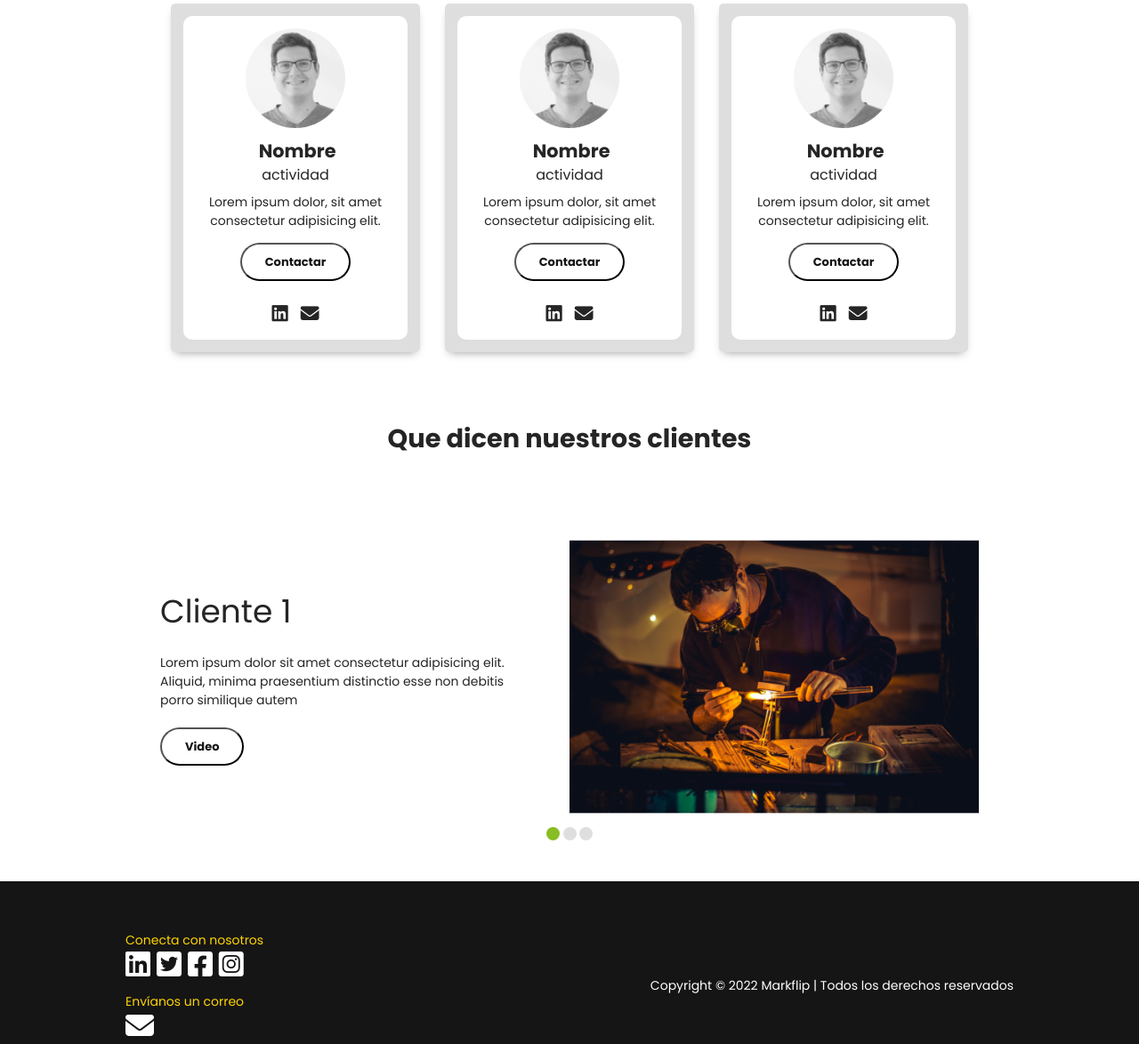
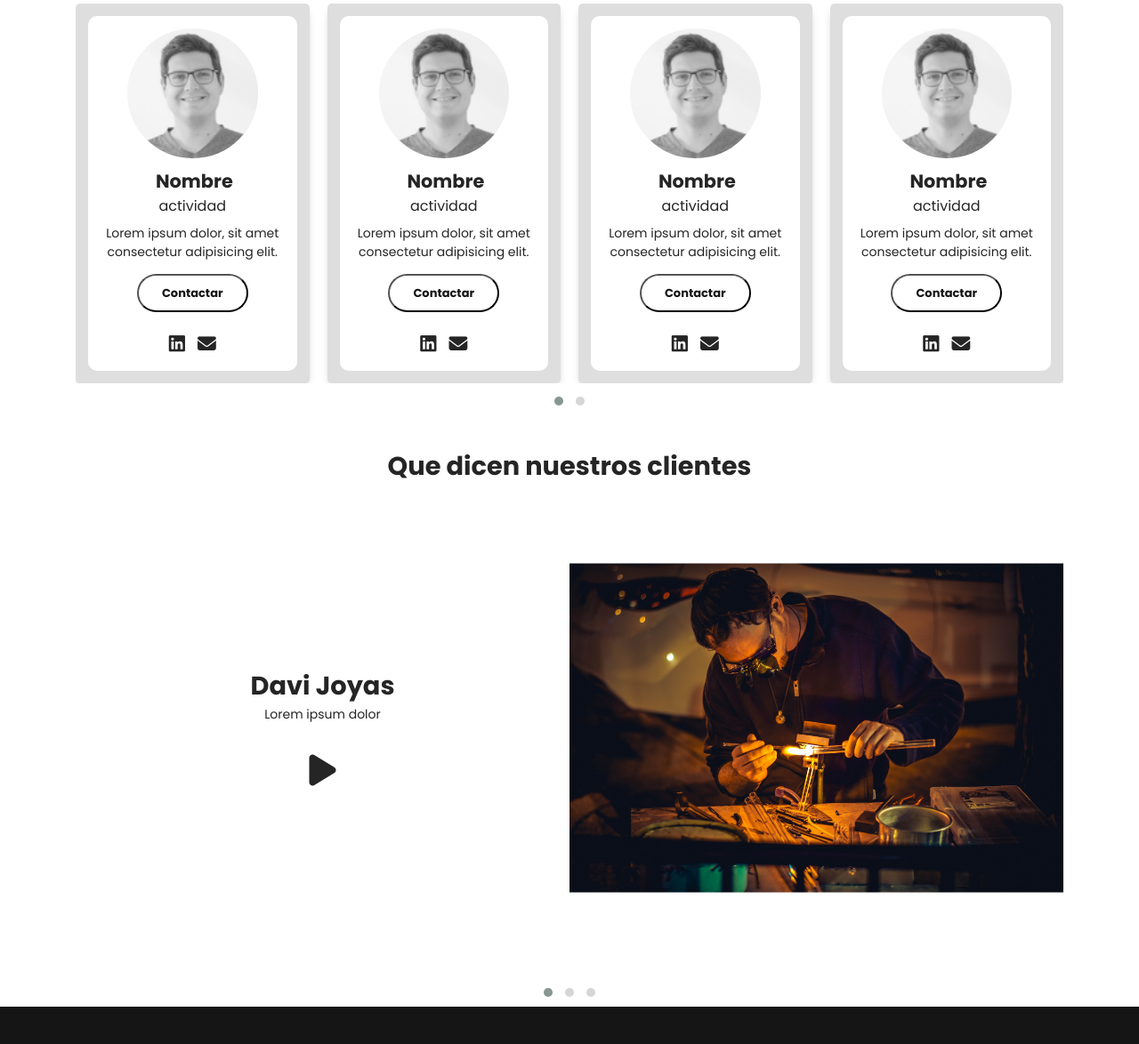
Before and after one commit to Petersonvaladao/markflip, a plain HTML site: page index.html in a window 1280 px wide. Shown: the part 1604-2778 px from the top of the page at 89% size. Drawn offline with nearby package versions, Linux system fonts and the light colour scheme.

Commit message:
add carousel clients

```diff
--- a/index.html
+++ b/index.html
@@ -7,6 +7,11 @@
   <meta name="viewport" content="width=device-width, initial-scale=1.0" />
   <link rel="stylesheet" href="reset.css">
   <link rel="stylesheet" href="style.css">
+
+
+  <link rel="stylesheet" href="https://cdnjs.cloudflare.com/ajax/libs/OwlCarousel2/2.3.4/assets/owl.carousel.min.css" integrity="sha512-tS3S5qG0BlhnQROyJXvNjeEM4UpMXHrQfTGmbQ1gKmelCxlSEBUaxhRBj/EFTzpbP4RVSrpEikbmdJobCvhE3g==" crossorigin="anonymous" referrerpolicy="no-referrer" />
+  <link rel="stylesheet" href="https://cdnjs.cloudflare.com/ajax/libs/OwlCarousel2/2.3.4/assets/owl.theme.default.min.css" integrity="sha512-sMXtMNL1zRzolHYKEujM2AqCLUR9F2C4/05cdbxjjLSRvMQIciEPCQZo++nk7go3BtSuK9kfa/s+a4f4i5pLkw==" crossorigin="anonymous" referrerpolicy="no-referrer" />
+
 
   <script src="https://unpkg.com/scrollreveal"></script>
 
@@ -121,70 +126,148 @@
     </section>
 
     <section id="equipo2" class="padding-block-600 fade-in">
-      <div class="container team-card-section">
+      <div class="container">
         <h2 class="secondary-heading align-center">Cuenta conosotros!</h2>
-        <div class="team">
-          <div class="team-card">
-            <div class="card-inner">
-              <img src="img/eric.png" alt="">
-              <h3>Nombre</h3>
-              <h4>actividad</h4>
-              <p>Lorem ipsum dolor, sit amet consectetur adipisicing elit.</p>
-              <button class="login-btn">Contactar</button>
-              <div class="card-social-media">
-                <a href="#"><i class="fa-brands fa-linkedin card-social-logo"></i></a>
-                <a href="#"><i class="fa-solid fa-envelope card-social-logo"></i></a>
+
+        <div class="team team-carousel owl-carousel owl-theme">
+
+          <div class="item">
+            <div class="team-card">
+              <div class="card-inner">
+                <img src="img/eric.png" alt="">
+                <h3>Nombre</h3>
+                <h4>actividad</h4>
+                <p>Lorem ipsum dolor, sit amet consectetur adipisicing elit.</p>
+                <button class="login-btn">Contactar</button>
+                <div class="card-social-media">
+                  <a href="#"><i class="fa-brands fa-linkedin card-social-logo"></i></a>
+                  <a href="#"><i class="fa-solid fa-envelope card-social-logo"></i></a>
+                </div>
               </div>
             </div>
           </div>
 
-          <div class="team-card">
-            <div class="card-inner">
-              <img src="img/eric.png" alt="">
-              <h3>Nombre</h3>
-              <h4>actividad</h4>
-              <p>Lorem ipsum dolor, sit amet consectetur adipisicing elit.</p>
-              <button class="login-btn">Contactar</button>
-              <div class="card-social-media">
-                <a href="#"><i class="fa-brands fa-linkedin card-social-logo"></i></a>
-                <a href="#"><i class="fa-solid fa-envelope card-social-logo"></i></a>
+          <div class="item">
+            <div class="team-card">
+              <div class="card-inner">
+                <img src="img/eric.png" alt="">
+                <h3>Nombre</h3>
+                <h4>actividad</h4>
+                <p>Lorem ipsum dolor, sit amet consectetur adipisicing elit.</p>
+                <button class="login-btn">Contactar</button>
+                <div class="card-social-media">
+                  <a href="#"><i class="fa-brands fa-linkedin card-social-logo"></i></a>
+                  <a href="#"><i class="fa-solid fa-envelope card-social-logo"></i></a>
+                </div>
               </div>
             </div>
           </div>
 
-          <div class="team-card">
-            <div class="card-inner">
-              <img src="img/eric.png" alt="">
-              <h3>Nombre</h3>
-              <h4>actividad</h4>
-              <p>Lorem ipsum dolor, sit amet consectetur adipisicing elit.</p>
-              <button class="login-btn">Contactar</button>
-              <div class="card-social-media">
-                <a href="#"><i class="fa-brands fa-linkedin card-social-logo"></i></a>
-                <a href="#"><i class="fa-solid fa-envelope card-social-logo"></i></a>
+          <div class="item">
+            <div class="team-card">
+              <div class="card-inner">
+                <img src="img/eric.png" alt="">
+                <h3>Nombre</h3>
+                <h4>actividad</h4>
+                <p>Lorem ipsum dolor, sit amet consectetur adipisicing elit.</p>
+                <button class="login-btn">Contactar</button>
+                <div class="card-social-media">
+                  <a href="#"><i class="fa-brands fa-linkedin card-social-logo"></i></a>
+                  <a href="#"><i class="fa-solid fa-envelope card-social-logo"></i></a>
+                </div>
               </div>
             </div>
           </div>
+
+          <div class="item">
+            <div class="team-card">
+              <div class="card-inner">
+                <img src="img/eric.png" alt="">
+                <h3>Nombre</h3>
+                <h4>actividad</h4>
+                <p>Lorem ipsum dolor, sit amet consectetur adipisicing elit.</p>
+                <button class="login-btn">Contactar</button>
+                <div class="card-social-media">
+                  <a href="#"><i class="fa-brands fa-linkedin card-social-logo"></i></a>
+                  <a href="#"><i class="fa-solid fa-envelope card-social-logo"></i></a>
+                </div>
+              </div>
+            </div>
+          </div>
+
+          <div class="item">
+            <div class="team-card">
+              <div class="card-inner">
+                <img src="img/eric.png" alt="">
+                <h3>Nombre</h3>
+                <h4>actividad</h4>
+                <p>Lorem ipsum dolor, sit amet consectetur adipisicing elit.</p>
+                <button class="login-btn">Contactar</button>
+                <div class="card-social-media">
+                  <a href="#"><i class="fa-brands fa-linkedin card-social-logo"></i></a>
+                  <a href="#"><i class="fa-solid fa-envelope card-social-logo"></i></a>
+                </div>
+              </div>
+            </div>
+          </div>
+
+
         </div>
       </div>
     </section>
 
-    <section id="clients" class="padding-block-600 fade-in">
-      <div class="container team-card-section">
+    <section id="clients">
+      <div class="container">
         <h2 class="secondary-heading align-center">Que dicen nuestros clientes</h2>
-        <div class="slider">
-          <input type="radio" name="toggle" id="btn-1" checked>
-          <input type="radio" name="toggle" id="btn-2">
-          <input type="radio" name="toggle" id="btn-3">
 
-          <div class="slider-controls">
-            <label for="btn-1"></label>
-            <label for="btn-2"></label>
-            <label for="btn-3"></label>
+        <div class="clients-carousel owl-carousel owl-theme">
+
+          <div class="item">
+            <div class="slide">
+              <div class="slide-content">
+                <h2 class="slide-title">Davi Joyas</h2>
+                <p class="slide-text">Lorem ipsum dolor</p>
+                <a href=""><i class="fa-solid fa-play play-btn"></i></a>
+              </div>
+              <div class="slide-image">
+                <img src="img/testimonial3.png" alt="">
+              </div>
+            </div>
           </div>
-          <ul class="slides">
 
-            <!-- <li class="slide">
+          <div class="item">
+            <div class="slide">
+              <div class="slide-content">
+                <h2 class="slide-title">Don Laurindo</h2>
+                <p class="slide-text">Lorem ipsum dolor</p>
+                <a href=""><i class="fa-solid fa-play play-btn"></i></a>
+
+              </div>
+              <div class="slide-image">
+                <img src="img/testimonial2.png" alt="">
+              </div>
+            </div>
+          </div>
+
+          <div class="item">
+            <div class="slide">
+              <div class="slide-content">
+                <h2 class="slide-title">Otro cliente</h2>
+                <p class="slide-text">Lorem ipsum dolor</p>
+                <a href=""><i class="fa-solid fa-play play-btn"></i></a>
+
+              </div>
+              <div class="slide-image">
+                <img src="img/testimonial1.png" alt="">
+              </div>
+            </div>
+          </div>
+
+        </div>
+      </div>
+
+
+      <!-- <li class="slide">
               <div class="slide-content">
                 <h2 class="slide-title">Davi Joyas</h2>
                 <p class="slide-text">Lorem ipsum dolor sit amet consectetur adipisicing elit. Aliquid, minima praesentium distinctio esse non debitis porro similique autem..</p>
@@ -199,49 +282,8 @@
               </div>
             </li> -->
 
-            <li class="slide">
-              <div class="slide-inner">
-                <div class="slide-content">
-                  <h2 class="slide-title">Cliente 1</h2>
-                  <p class="slide-text">Lorem ipsum dolor sit amet consectetur adipisicing elit. Aliquid, minima praesentium distinctio esse non debitis porro similique autem</p>
-                  <button class="login-btn">Video</button>
-                </div>
-                <div class="slide-image">
-                  <img src="img/testimonial3.png" alt="testimonial">
-                </div>
-              </div>
-            </li>
+    </section>
 
-            <li class="slide">
-              <div class="slide-inner">
-                <div class="slide-content">
-                  <h2 class="slide-title">Cliente 2</h2>
-                  <p class="slide-text">Lorem ipsum dolor sit amet consectetur adipisicing elit. Aliquid, minima praesentium distinctio esse non debitis porro similique autem</p>
-                  <button class="login-btn">Audio</button>
-
-                </div>
-                <div class="slide-image">
-                  <img src="img/testimonial1.png" alt="testimonial">
-                </div>
-              </div>
-            </li>
-
-            <li class="slide">
-              <div class="slide-inner">
-                <div class="slide-content">
-                  <h2 class="slide-title">Cliente 3</h2>
-                  <p class="slide-text">Lorem ipsum dolor sit amet consectetur adipisicing elit. Aliquid, minima praesentium distinctio esse non debitis porro similique autem</p>
-                  <button class="login-btn">Audio</button>
-                </div>
-                <div class="slide-image">
-                  <img src="img/testimonial2.png" alt="testimonial">
-                </div>
-              </div>
-            </li>
-          </ul>
-        </div>
-      </div>
-    </section>
   </main>
 
   <footer class="footer-section">
@@ -272,6 +314,62 @@
 
 
 
+  <script src="https://cdnjs.cloudflare.com/ajax/libs/jquery/3.6.1/jquery.min.js" integrity="sha512-aVKKRRi/Q/YV+4mjoKBsE4x3H+BkegoM/em46NNlCqNTmUYADjBbeNefNxYV7giUp0VxICtqdrbqU7iVaeZNXA==" crossorigin="anonymous" referrerpolicy="no-referrer"></script>
+  <script src="https://cdnjs.cloudflare.com/ajax/libs/OwlCarousel2/2.3.4/owl.carousel.min.js" integrity="sha512-bPs7Ae6pVvhOSiIcyUClR7/q2OAsRiovw4vAkX+zJbw3ShAeeqezq50RIIcIURq7Oa20rW2n2q+fyXBNcU9lrw==" crossorigin="anonymous" referrerpolicy="no-referrer"></script>
+
+
+  <script>
+
+    $('.team-carousel').owlCarousel({
+      loop: true,
+      margin: 20,
+      responsiveClass: true,
+      responsive: {
+        0: {
+          items: 1,
+          nav: false
+        },
+        600: {
+          items: 2,
+          nav: false
+        },
+        1000: {
+          items: 4,
+          nav: false,
+          loop: false
+        }
+      }
+    })
+
+
+    $('.clients-carousel').owlCarousel({
+      loop: true,
+      margin: 10,
+      responsiveClass: true,
+      responsive: {
+        0: {
+          items: 1,
+          nav: false
+        },
+        600: {
+          items: 1,
+          nav: false
+        },
+        1000: {
+          items: 1,
+          nav: false,
+          loop: true
+        }
+      }
+    })
+
+
+
+  </script>
+
+
+
+
   <script src="main.js"></script>
 </body>
 
--- a/style.css
+++ b/style.css
@@ -168,6 +168,7 @@ Header & Nav
   padding-top: var(--size-700);
   width: 100%;
   position: fixed;
+  z-index: 10;
   background-color: rgba(255, 255, 255, 0.90);
   /* box-shadow: 1px 1px 15px rgba(21, 21, 21, 0.05); */
 }
@@ -406,6 +407,11 @@ About
   gap: 0.2em;
 }
 
+.grid-box {
+  padding: 1.5em;
+  background-color: #151515;
+}
+
 @media (max-width: 50em) {
 
   #about {
@@ -431,22 +437,7 @@ About
 Equipo 2
 ==================*/
 
-
-.grid-box {
-  padding: 1.5em;
-  background-color: #151515;
-}
-
-.team-card-section {
-display: flex;
-flex-direction: column;
-align-items: center;
-}
-
 .team {
-  display: grid;
-  grid-template-columns: 1fr 1fr 1fr;
-  gap: 2em;
   margin-top: 3em;
 }
 
@@ -457,7 +448,6 @@ align-items: center;
   align-items: center;
   border-radius: 10em;
   text-align: center;
-  max-width: 20em;
   background-color: var(--clr-neutral-300);
   padding: 1em;
   border-radius: 5px;
@@ -471,8 +461,8 @@ align-items: center;
   transform: translateY(-0.5%);
 }
 
-.team-card img {
-  width: 8em;
+.card-inner img {
+  padding: 0 30px;
   border-radius: 50%;
 }
 
@@ -507,8 +497,8 @@ align-items: center;
 }
 
 @media (max-width: 50em) {
-  .team {
-    grid-template-columns: 1fr;
+  .item {
+    padding: 0 20px;
   }
 }
 
@@ -516,172 +506,34 @@ align-items: center;
 Clientes
 ==================*/
 
-/* carousel */
-.slider {
-  position: relative;
-  width: 960px;
-  padding:  220px;
-  margin: 0 auto;
-  overflow: hidden;
-}
-
-.slider-controls {
-  position: absolute;
-  bottom: 0;
-  left: 50%;
-  width: 200px;
-  text-align: center;
-  transform: translatex(-50%);
-  z-index: 1000;
-  list-style: none;
-  text-align: center;
-}
-
-.slider input[type="radio"] {
-  position: absolute;
-  top: 0;
-  left: 0;
-  opacity: 0;
-  width: 0;
-  height: 0;
-}
-
-.slider-controls label {
-  display: inline-block;
-  border: none;
-  height: 15px;
-  width: 15px;
-  border-radius: 50%;
-  cursor: pointer;
-  background-color: var(--clr-neutral-300);
-  transition: background-color 0.2s linear;
-}
-
-#btn-1:checked ~ .slider-controls label[for="btn-1"] {
-  background-color: var(--clr-accent-100);
-}
-
-#btn-2:checked ~ .slider-controls label[for="btn-2"] {
-  background-color: var(--clr-accent-100);
-}
-
-#btn-3:checked ~ .slider-controls label[for="btn-3"] {
-  background-color: var(--clr-accent-100);
-}
-
-/* SLIDES */
 .slide {
-  position: absolute;
-  top: 0;
-  left: 0;
-  display: flex;
-  justify-content: space-between;
-  padding: 20px;
-  opacity: 0;
-  transform: translatex(-100%);
-  transition: transform 250ms linear;
-}
-
-.slide-content {
-  width: 400px;
-}
-
-.slide-inner {
   display: grid;
   grid-template-columns: 1fr 1fr;
   align-items: center;
 }
 
-.slide-title {
-  margin-bottom: 20px;
-  font-size: 36px;
+.slide-content {
+text-align: center;
 }
 
-.slide-text {
-  margin-bottom: 20px;
+.play-btn {
+  margin-top: 0.8em;
+  font-size: 40px;
+  color: #252525;
 }
 
-#btn-1:checked ~ .slides .slide:nth-child(1) {
-  transform: translatex(0);
-  opacity: 1;
+.slide-title {
+  font-size: var(--fs-700);
+  font-weight: var(--fw-bold);
 }
 
-#btn-2:checked ~ .slides .slide:nth-child(2) {
-  transform: translatex(0);
-  opacity: 1;
-}
-
-#btn-3:checked ~ .slides .slide:nth-child(3) {
-  transform: translatex(0);
-  opacity: 1;
-}
-
-#btn-1:not(:checked) ~ .slides .slide:nth-child(1) {
-  animation-name: swap-out;
-  animation-duration: 300ms;
-  animation-timing-function: linear;
-}
-
-#btn-2:not(:checked) ~ .slides .slide:nth-child(2) {
-  animation-name: swap-out;
-  animation-duration: 300ms;
-  animation-timing-function: linear;
-}
-
-#btn-3:not(:checked) ~ .slides .slide:nth-child(3) {
-  animation-name: swap-out;
-  animation-duration: 300ms;
-  animation-timing-function: linear;
-}
-
-@keyframes swap-out {
-  0% {
-    transform: translatex(0);
-    opacity: 1;
+@media (max-width: 50em) {
+  .slide {
+    grid-template-columns: 1fr;
   }
 
-  50% {
-    transform: translatex(50%);
-    opacity: 0;
-  }
-
-  100% {
-    transform: translatex(100%);
-  }
-}
-
-
-@media (max-width: 50em) {
-
-  .slider {
-    position: relative;
-    max-width: 90vw;
-    padding:  220px 20px;
-    margin-top: 2em;
-  }
-
-  .slide {
-    flex-direction: column;
-    padding: 10px;
-    text-align: center;
-  }
-
-  .slide-inner {
-    grid-template-columns: 1fr;
-    align-items: center;
-  }
-
-  .slide-content {
-    width: 300px;
-  }
-
-  .slide-title {
-    margin-bottom: 20px;
-    font-size: 24px;
-  }
-
-  .slide-text {
-    margin-bottom: 0;
+  .slide-image {
+    order: -1;
   }
 }
 
```
Also changed, not shown: owlcarousel/owl.carousel.min.js (added, +20 -0 lines).
